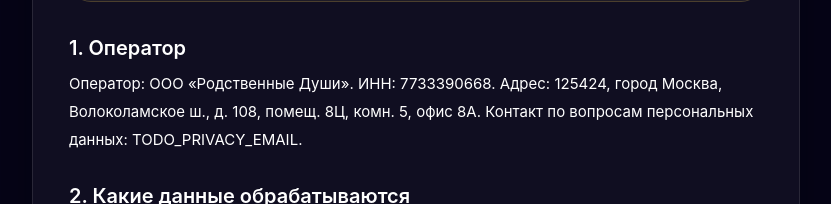
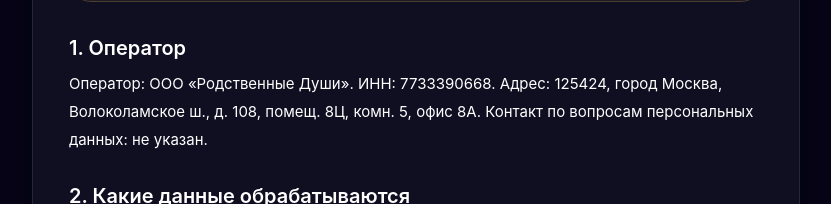
Before and after one commit to armrobomakers/newdigitalcapital, a Next.js app: page /legal/privacy in a window 1280 px wide. Shown: the part 369-573 px from the top of the page, without its empty margins (224-1055 px from the left). Built offline with nearby package versions, Linux system fonts and the light colour scheme; no server answers.

Commit message:
legal: hide unresolved privacy contact placeholder

```diff
--- a/app/legal/privacy/page.tsx
+++ b/app/legal/privacy/page.tsx
@@ -1,5 +1,6 @@
 import Link from "next/link";
 
+import { isResolvedConfigValue } from "@/lib/config-values";
 import { isLegalConfigReady, legalConfig } from "@/lib/legal";
 
 export const metadata = {
@@ -9,6 +10,9 @@
 
 export default function PrivacyPage() {
   const ready = isLegalConfigReady();
+  const privacyEmail = isResolvedConfigValue(legalConfig.privacyEmail)
+    ? legalConfig.privacyEmail
+    : "не указан";
 
   return (
     <main className="min-h-screen bg-ink-900 px-5 py-12 text-white sm:px-8">
@@ -36,7 +40,7 @@
               Оператор: {legalConfig.operatorName || "не указан"}. ИНН:{" "}
               {legalConfig.operatorInn || "не указан"}. Адрес:{" "}
               {legalConfig.operatorAddress || "не указан"}. Контакт по вопросам персональных
-              данных: {legalConfig.privacyEmail || "не указан"}.
+              данных: {privacyEmail}.
             </p>
           </section>
 
```
